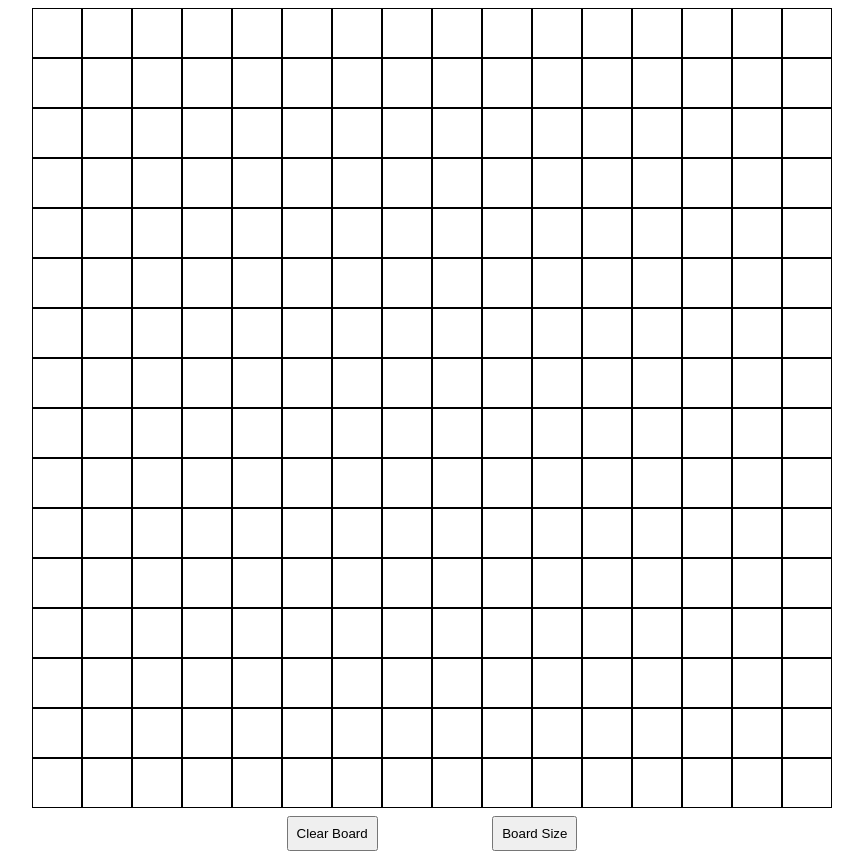
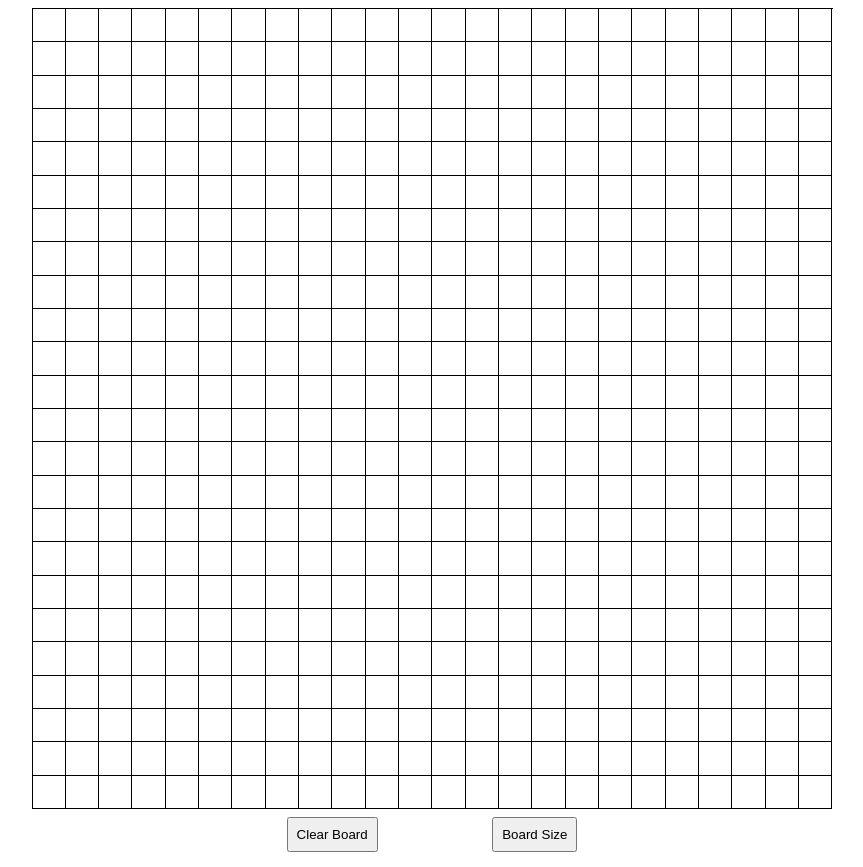
Before and after one commit to campbellar2/Etch-a-Sketch, a plain HTML site: page index.html in a window 1280 px wide. Shown: the whole page, without its empty margins (208-1071 px from the left). Drawn offline with Linux system fonts and the light colour scheme.

Commit message:
cleaned up some code, fixed borders

```diff
--- a/script.js
+++ b/script.js
@@ -7,7 +7,7 @@ let rows = document.getElementsByClassName("row");
 let cells = document.getElementsByClassName("cell");
 
 // assigning functions to buttons
-
+btnClear.addEventListener('click', clearBoard);
 
 //creates the grid
 function makeGrid(num) {
@@ -19,17 +19,16 @@ function makeGrid(num) {
             row.appendChild(cell).className = "cell";
         }
     };
+    //adds hover effect to grid
+    for (i = 0; i < cells.length; i ++) {
+        cells[i].addEventListener('mouseenter', (event) => {
+            event.target.classList.add("hovered");
+        })
+    }
 }
 
 //creates default grid
-makeGrid(16)
-
-//hover effect on grid
-for (i = 0; i < cells.length; i ++) {
-    cells[i].addEventListener('mouseenter', (event) => {
-        event.target.classList.add("hovered");
-    })
-}
+makeGrid(24)
 
 //clear board function
 function clearBoard() {
@@ -37,5 +36,3 @@ function clearBoard() {
         cells[i].classList.remove("hovered");
     };
 }
-
-btnClear.addEventListener('click', clearBoard());
--- a/styles.css
+++ b/styles.css
@@ -4,6 +4,8 @@
     width: 800px;
     height: 800px;
     margin: auto;
+    border-top: 1px solid black;
+    border-left: 1px solid black;
 }
 
 .buttons {
@@ -23,8 +25,8 @@
 
 .cell {
     display: inline-block;
-    border: 1px solid black;
-
+    border-bottom: 1px solid black;
+    border-right: 1px solid black;
     flex: 1 1 auto;
 }
 
```
